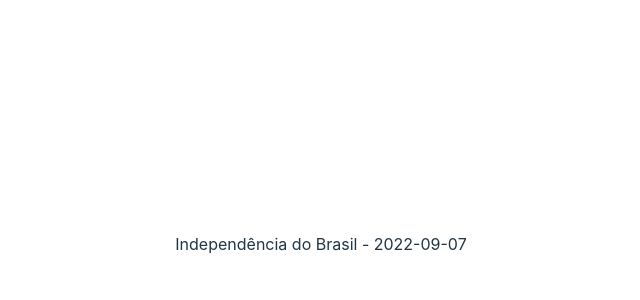
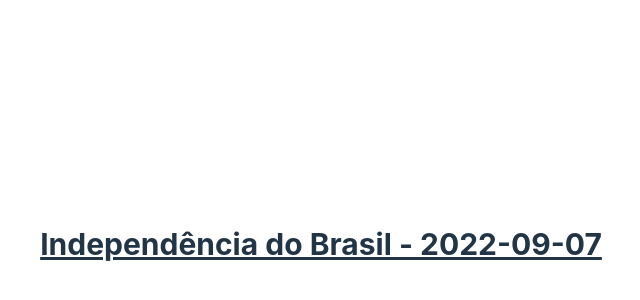
Before and after one commit to sistematico/feriado, a Vue app: page / in a window 1280 px wide. Shown: the part 156-456 px from the top of the page, without its empty margins (319-959 px from the left). Built offline with nearby package versions, Linux system fonts and the light colour scheme.

Commit message:
Update automático

```diff
--- a/index.html
+++ b/index.html
@@ -9,12 +9,10 @@
     <meta name="msapplication-TileColor" content="#ffffff" />
     <meta name="theme-color" content="#ffffff" />
     <link rel="icon" type="image/svg+xml" href="/favicon.svg" />
-
     <link rel="apple-touch-icon" sizes="180x180" href="/favicon/apple-touch-icon.png">
     <link rel="icon" type="image/png" sizes="32x32" href="/favicon/favicon-32x32.png">
     <link rel="icon" type="image/png" sizes="16x16" href="/favicon/favicon-16x16.png">
     <link rel="manifest" href="/favicon/site.webmanifest">
-
   </head>
   <body>
     <div id="app"></div>
--- a/package.json
+++ b/package.json
@@ -13,6 +13,9 @@
   },
   "devDependencies": {
     "@vitejs/plugin-vue": "^3.0.3",
+    "autoprefixer": "^10.4.8",
+    "postcss": "^8.4.16",
+    "tailwindcss": "^3.1.8",
     "vite": "^3.0.7"
   }
 }
--- /dev/null
+++ b/postcss.config.cjs
@@ -0,0 +1,6 @@
+module.exports = {
+  plugins: {
+    tailwindcss: {},
+    autoprefixer: {},
+  },
+}
--- a/src/App.vue
+++ b/src/App.vue
@@ -17,5 +17,7 @@ onMounted(() => {
 </script>
 
 <template>
-  <div>{{ feriado }} - {{ data }}</div>
+  <h1 class="text-3xl font-bold underline">
+    {{ feriado }} - {{ data }}
+  </h1>
 </template>
--- /dev/null
+++ b/src/css/main.css
@@ -0,0 +1,94 @@
+@tailwind base;
+@tailwind components;
+@tailwind utilities;
+
+:root {
+    font-family: Inter, Avenir, Helvetica, Arial, sans-serif;
+    font-size: 16px;
+    line-height: 24px;
+    font-weight: 400;
+
+    color-scheme: light dark;
+    color: rgba(255, 255, 255, 0.87);
+    background-color: #242424;
+
+    font-synthesis: none;
+    text-rendering: optimizeLegibility;
+    -webkit-font-smoothing: antialiased;
+    -moz-osx-font-smoothing: grayscale;
+    -webkit-text-size-adjust: 100%;
+  }
+
+  a {
+    font-weight: 500;
+    color: #646cff;
+    text-decoration: inherit;
+  }
+  a:hover {
+    color: #535bf2;
+  }
+
+  a {
+    font-weight: 500;
+    color: #646cff;
+    text-decoration: inherit;
+  }
+  a:hover {
+    color: #535bf2;
+  }
+
+  body {
+    margin: 0;
+    display: flex;
+    place-items: center;
+    min-width: 320px;
+    min-height: 100vh;
+  }
+
+  h1 {
+    font-size: 3.2em;
+    line-height: 1.1;
+  }
+
+  button {
+    border-radius: 8px;
+    border: 1px solid transparent;
+    padding: 0.6em 1.2em;
+    font-size: 1em;
+    font-weight: 500;
+    font-family: inherit;
+    background-color: #1a1a1a;
+    cursor: pointer;
+    transition: border-color 0.25s;
+  }
+  button:hover {
+    border-color: #646cff;
+  }
+  button:focus,
+  button:focus-visible {
+    outline: 4px auto -webkit-focus-ring-color;
+  }
+
+  .card {
+    padding: 2em;
+  }
+
+  #app {
+    max-width: 1280px;
+    margin: 0 auto;
+    padding: 2rem;
+    text-align: center;
+  }
+
+  @media (prefers-color-scheme: light) {
+    :root {
+      color: #213547;
+      background-color: #ffffff;
+    }
+    a:hover {
+      color: #747bff;
+    }
+    button {
+      background-color: #f9f9f9;
+    }
+  }
--- a/src/logic/index.js
+++ b/src/logic/index.js
@@ -5,3 +5,11 @@ export const afterDates = (dates) => {
     return new Date(d.date) - current >= 0
   })[0]
 }
+
+export const beforeDates = (dates) => {
+  let current = new Date()
+
+  return dates.filter((d) => {
+    return new Date(d.date) - current >= 0
+  })[0]
+}
--- a/src/main.js
+++ b/src/main.js
@@ -1,5 +1,5 @@
 import { createApp } from 'vue'
-import './style.css'
 import App from './App.vue'
+import './css/main.css'
 
 createApp(App).mount('#app')
--- a/src/style.css
+++ /dev/null
@@ -1,90 +0,0 @@
-:root {
-  font-family: Inter, Avenir, Helvetica, Arial, sans-serif;
-  font-size: 16px;
-  line-height: 24px;
-  font-weight: 400;
-
-  color-scheme: light dark;
-  color: rgba(255, 255, 255, 0.87);
-  background-color: #242424;
-
-  font-synthesis: none;
-  text-rendering: optimizeLegibility;
-  -webkit-font-smoothing: antialiased;
-  -moz-osx-font-smoothing: grayscale;
-  -webkit-text-size-adjust: 100%;
-}
-
-a {
-  font-weight: 500;
-  color: #646cff;
-  text-decoration: inherit;
-}
-a:hover {
-  color: #535bf2;
-}
-
-a {
-  font-weight: 500;
-  color: #646cff;
-  text-decoration: inherit;
-}
-a:hover {
-  color: #535bf2;
-}
-
-body {
-  margin: 0;
-  display: flex;
-  place-items: center;
-  min-width: 320px;
-  min-height: 100vh;
-}
-
-h1 {
-  font-size: 3.2em;
-  line-height: 1.1;
-}
-
-button {
-  border-radius: 8px;
-  border: 1px solid transparent;
-  padding: 0.6em 1.2em;
-  font-size: 1em;
-  font-weight: 500;
-  font-family: inherit;
-  background-color: #1a1a1a;
-  cursor: pointer;
-  transition: border-color 0.25s;
-}
-button:hover {
-  border-color: #646cff;
-}
-button:focus,
-button:focus-visible {
-  outline: 4px auto -webkit-focus-ring-color;
-}
-
-.card {
-  padding: 2em;
-}
-
-#app {
-  max-width: 1280px;
-  margin: 0 auto;
-  padding: 2rem;
-  text-align: center;
-}
-
-@media (prefers-color-scheme: light) {
-  :root {
-    color: #213547;
-    background-color: #ffffff;
-  }
-  a:hover {
-    color: #747bff;
-  }
-  button {
-    background-color: #f9f9f9;
-  }
-}
--- /dev/null
+++ b/tailwind.config.cjs
@@ -0,0 +1,11 @@
+/** @type {import('tailwindcss').Config} */
+module.exports = {
+  content: [
+    "./index.html",
+    "./src/**/*.{vue,js,ts,jsx,tsx}",
+  ],
+  theme: {
+    extend: {},
+  },
+  plugins: [],
+}
```
Also changed, not shown: 2 other files (tests, documents, lock files or other folders).
